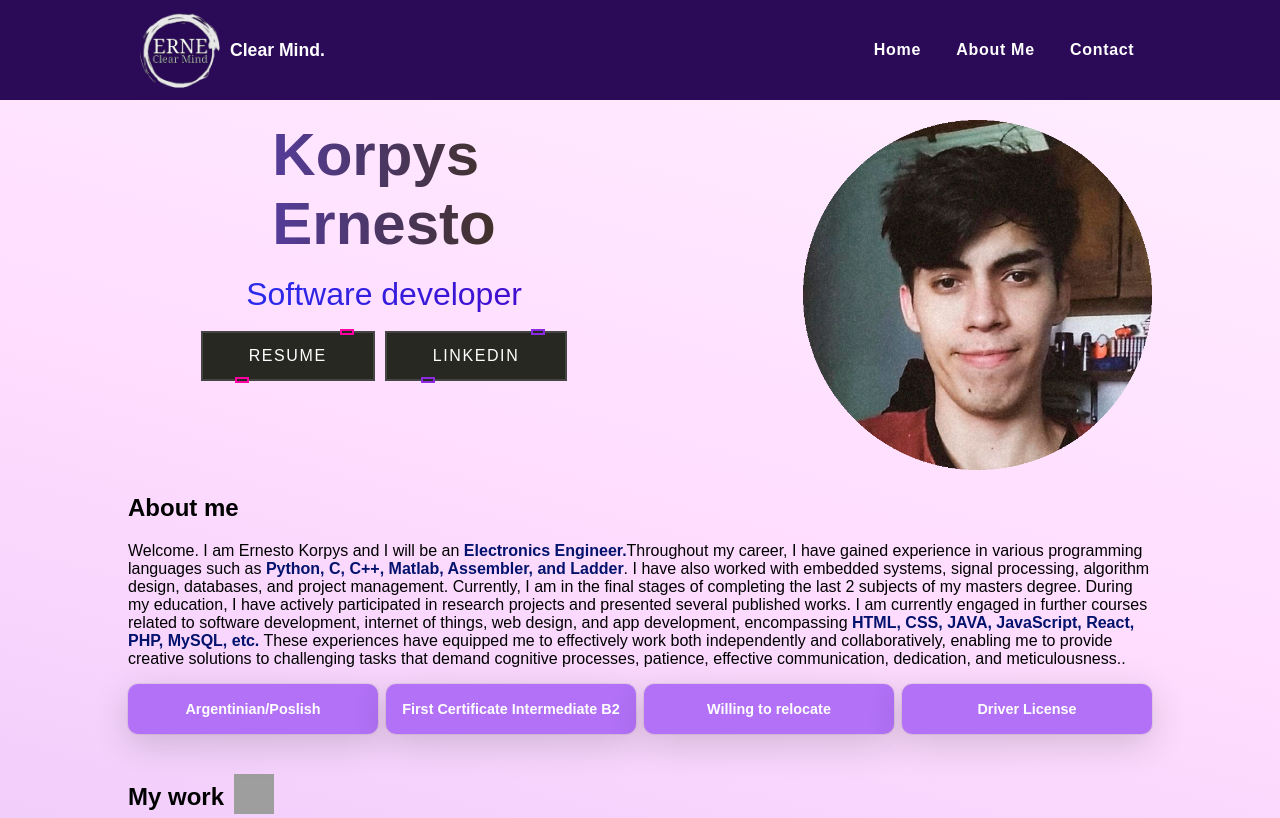
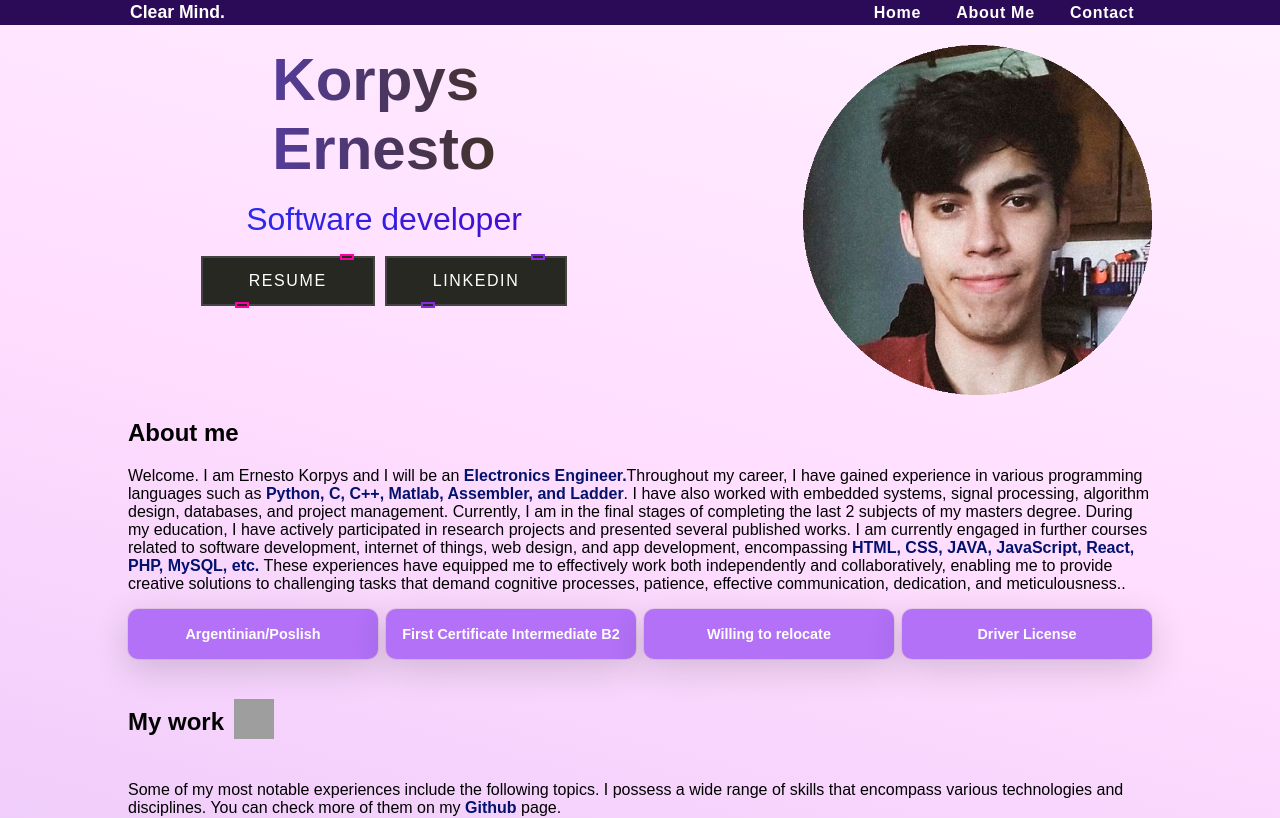
Before and after one commit to ernestokorpys/Portofolio, a React (Vite) app: page / in a window 1280 px wide. Shown: the top 818 px of the page. Built offline with nearby package versions, Linux system fonts and the light colour scheme; grey boxes are pictures that could not be loaded; a web font is replaced by a local one.

Commit message:
sin imagen

```diff
--- a/src/pages/layout.jsx
+++ b/src/pages/layout.jsx
@@ -1,7 +1,8 @@
 
 import PropTypes from "prop-types";
 import "./styles/layout-style.css";
-import logo from "./images/LogoErne2.png";
+
+//import logo from "./images/LogoErne2.png";
 import { Link } from "react-router-dom";
 
 
@@ -42,7 +43,7 @@ const Layout = () => {
     <header>
       <nav className="page-header">
         <div className="logo">
-            <img className="logo-style" src={logo} alt="logoErne" />
+            {/* <img className="logo-style" src={logo} alt="logoErne" /> */}
             <Link to={"/home"}>Clear Mind.</Link>
         </div>
         <ul>
```
